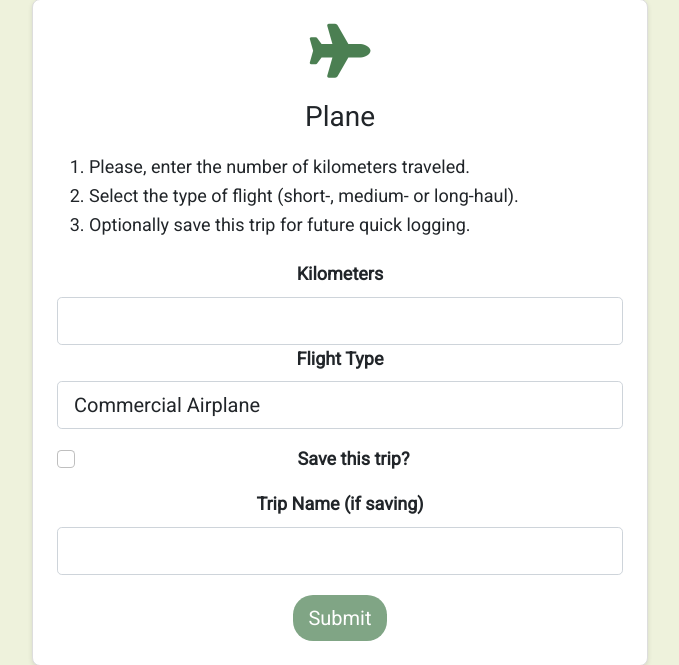
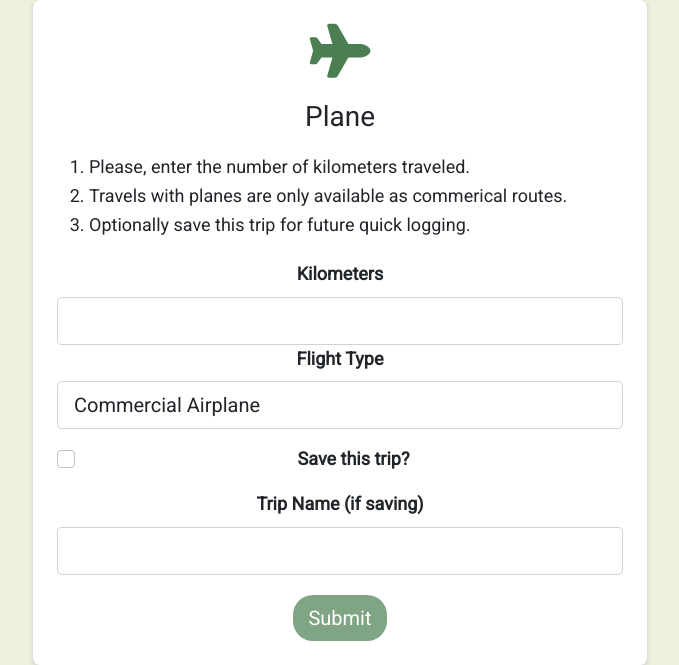
Before and after one commit to NHHSVolunteer/Carbonapp-3, a Flask app: page /carbon_app/new_entry_plane in a window 1280 px wide. Shown: the part 149-814 px from the top of the page, without its empty margins (300-979 px from the left). Run offline with Flask 2, Linux system fonts and the light colour scheme; some libraries are stand-ins or nearby versions.

Commit message:
Changed to relevant information on register trips pages.

```diff
--- a/Capp/templates/carbon_app/new_entry_ferry.html
+++ b/Capp/templates/carbon_app/new_entry_ferry.html
@@ -21,7 +21,6 @@
           <p>
             <ol style="text-align: left;">
               <li>Please, enter the number of kilometers.</li>
-              <li>Select if you are traveling as a foot passenger or with a car.</li>
               <li>Optionally save this trip for easy future logging.</li>
             </ol>
           </p>
--- a/Capp/templates/carbon_app/new_entry_motorbike.html
+++ b/Capp/templates/carbon_app/new_entry_motorbike.html
@@ -21,7 +21,7 @@
           <p>
             <ol style="text-align: left;">
               <li>Please, enter the number of kilometers.</li>
-              <li>Select whether the motorbike runs on petrol or electricity.</li>
+              <li>Select the size of the motorbike.</li>
               <li>You can also choose to save this trip for future quick-logging.</li>
             </ol>
           </p>
--- a/Capp/templates/carbon_app/new_entry_plane.html
+++ b/Capp/templates/carbon_app/new_entry_plane.html
@@ -21,7 +21,7 @@
           <p>
             <ol style="text-align: left;">
               <li>Please, enter the number of kilometers traveled.</li>
-              <li>Select the type of flight (short-, medium- or long-haul).</li>
+              <li>Travels with planes are only available as commerical routes.</li>
               <li>Optionally save this trip for future quick logging.</li>
             </ol>
           </p>
```
